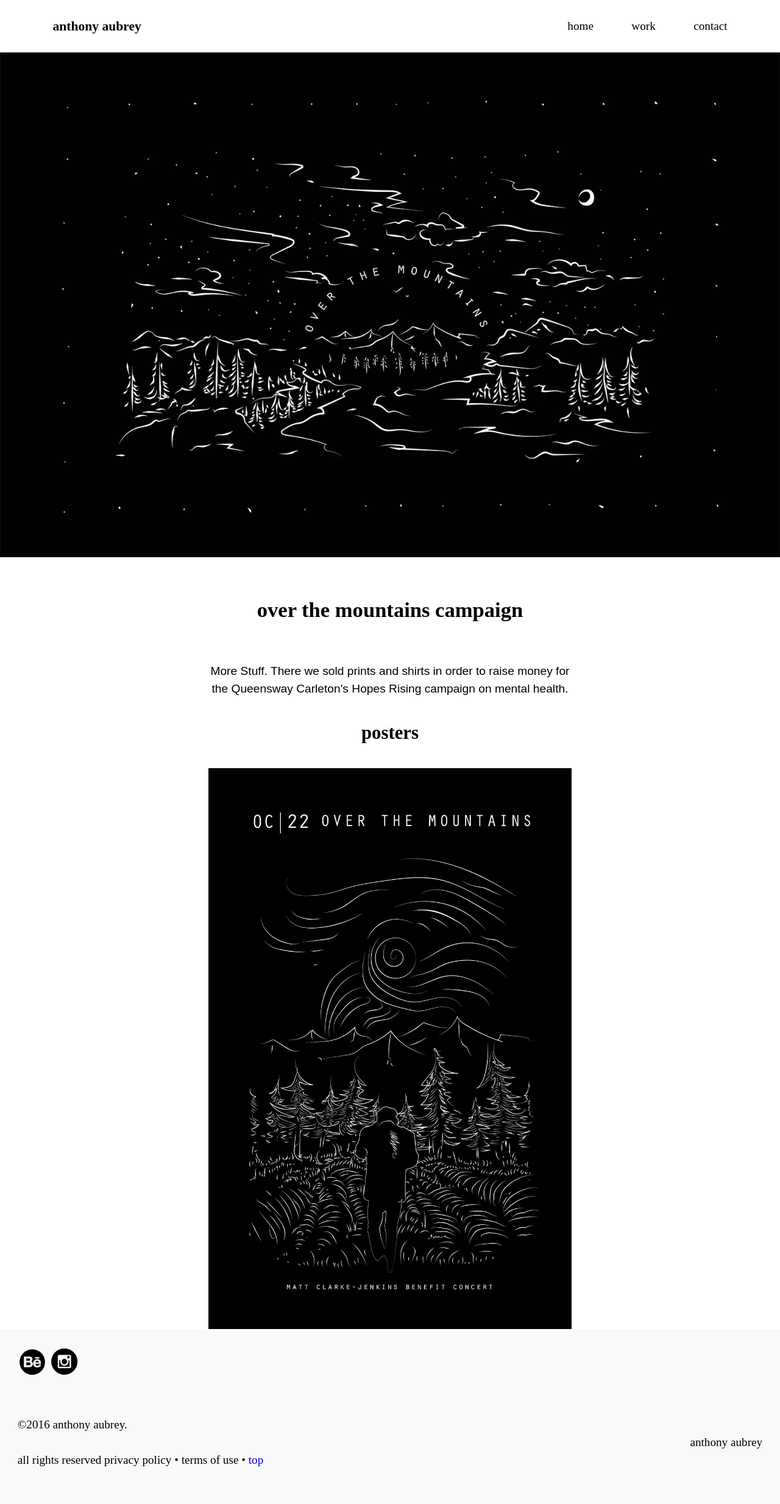
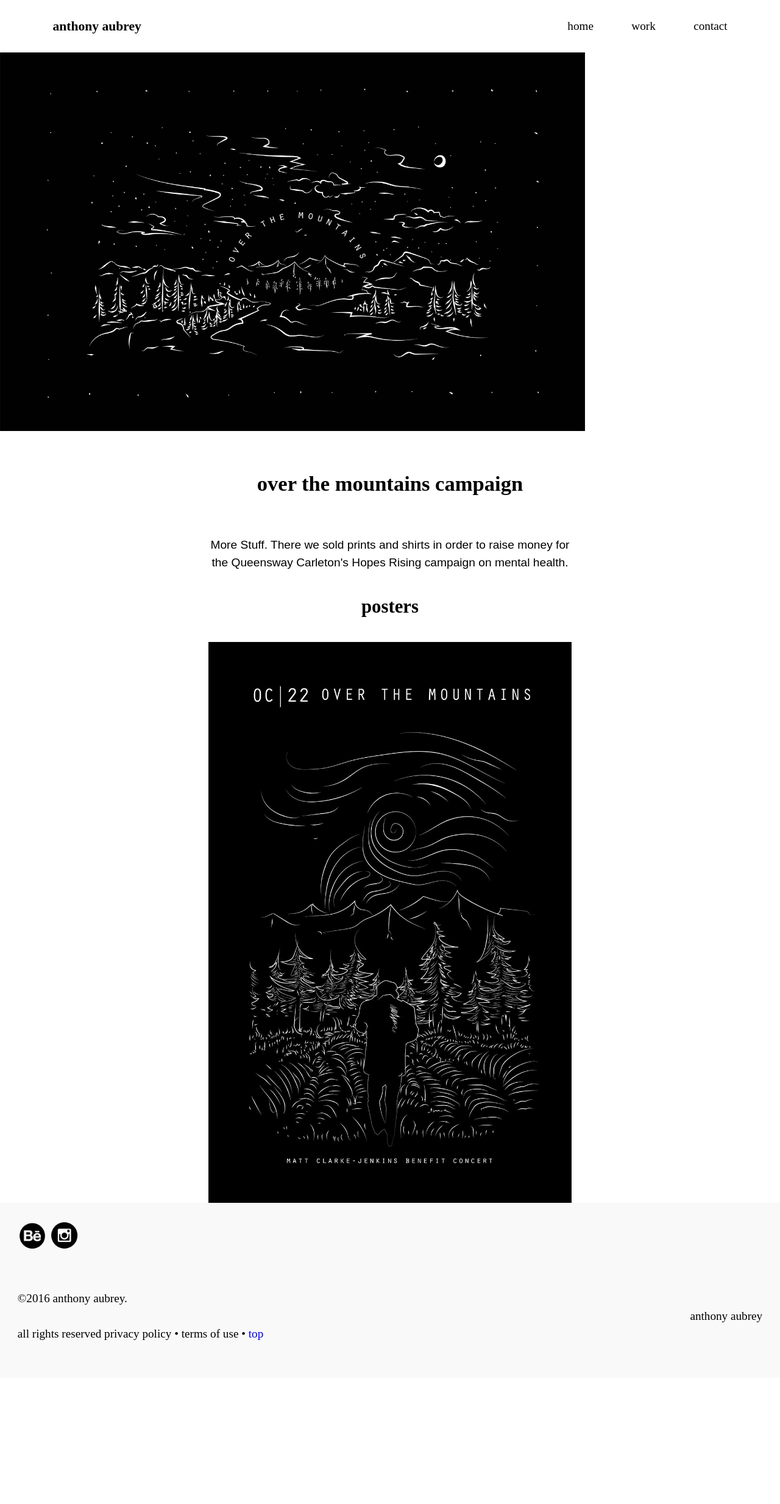
Before and after one commit to anthonyaubrey/portfolio, a Jekyll site: the page built from otm.html, in a window 1280 px wide. Shown: the whole page at 61% size. Built offline with Jekyll 4.4.1, drawn with Linux system fonts in a browser that asks for light colours; after the commit the page ends 2260 px from its top, so only the background shows below that.

Commit message:
quarterimg

```diff
--- a/css/main.css
+++ b/css/main.css
@@ -19,6 +19,10 @@
 
 .halfimg {
   width: 50%;
+}
+
+.quarterimg {
+  width: 75%;
 }
 .text-center {
   text-align: center;;
--- a/otm.html
+++ b/otm.html
@@ -3,7 +3,7 @@
 ---
 
 <main role="main" id="main" class="text-center">
-  <img class="img-flex"src="{{site.baseurl}}/img/otm-poster-2.jpg">
+  <img class="img-flex quarterimg"src="{{site.baseurl}}/img/otm-poster-2.jpg">
   <div class="wrapper">
     <h1 class="island-2 wrapper">over the mountains campaign</h1>
     <p class="open-sans">More Stuff. There we sold prints and shirts in order to raise money for the Queensway Carleton's Hopes Rising campaign on mental health.</p>
```
